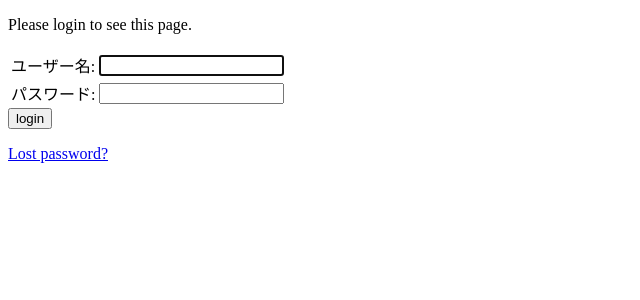
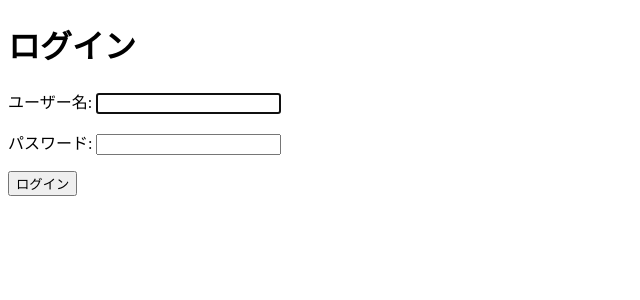
Before and after one commit to tenomoto/django_tutorials, a Django app: page /accounts/login/?next=/memberonly/ in a window 1280 px wide. Shown: the part 64-364 px from the top of the page, without its empty margins (0-640 px from the left). Run offline with Django 3.2, Linux system fonts and the light colour scheme.

Commit message:
simplified login

```diff
--- a/accounts/templates/registration/login.html
+++ b/accounts/templates/registration/login.html
@@ -1,38 +1,12 @@
 {% extends "base.html" %}
 
+{% block title %}Login{% endblock %}
+
 {% block content %}
-
-{% if form.errors %}
-<p>Your username and password didn't match. Please try again.</p>
-{% endif %}
-
-{% if next %}
-    {% if user.is_authenticated %}
-    <p>Your account doesn't have access to this page. To proceed,
-    please login with an account that has access.</p>
-    {% else %}
-    <p>Please login to see this page.</p>
-    {% endif %}
-{% endif %}
-
-<form method="post" action="{% url 'login' %}">
-{% csrf_token %}
-<table>
-<tr>
-    <td>{{ form.username.label_tag }}</td>
-    <td>{{ form.username }}</td>
-</tr>
-<tr>
-    <td>{{ form.password.label_tag }}</td>
-    <td>{{ form.password }}</td>
-</tr>
-</table>
-
-<input type="submit" value="login" />
-<input type="hidden" name="next" value="{{ next }}" />
+<h1>ログイン</h1>
+<form method="post">
+  {% csrf_token %}
+  {{ form.as_p }}
+  <button type="submit">ログイン</button>
 </form>
-
-{# Assumes you setup the password_reset view in your URLconf #}
-<p><a href="{% url 'password_reset' %}">Lost password?</a></p>
-
 {% endblock %}
--- a/mysite/settings.py
+++ b/mysite/settings.py
@@ -123,3 +123,4 @@ USE_TZ = True
 
 STATIC_URL = '/static/'
 LOGIN_REDIRECT_URL = '/'
+LOGOUT_REDIRECT_URL = '/'
```
Also changed, not shown: accounts/templates/registration/logged_out.html (deleted, +0 -8 lines).
